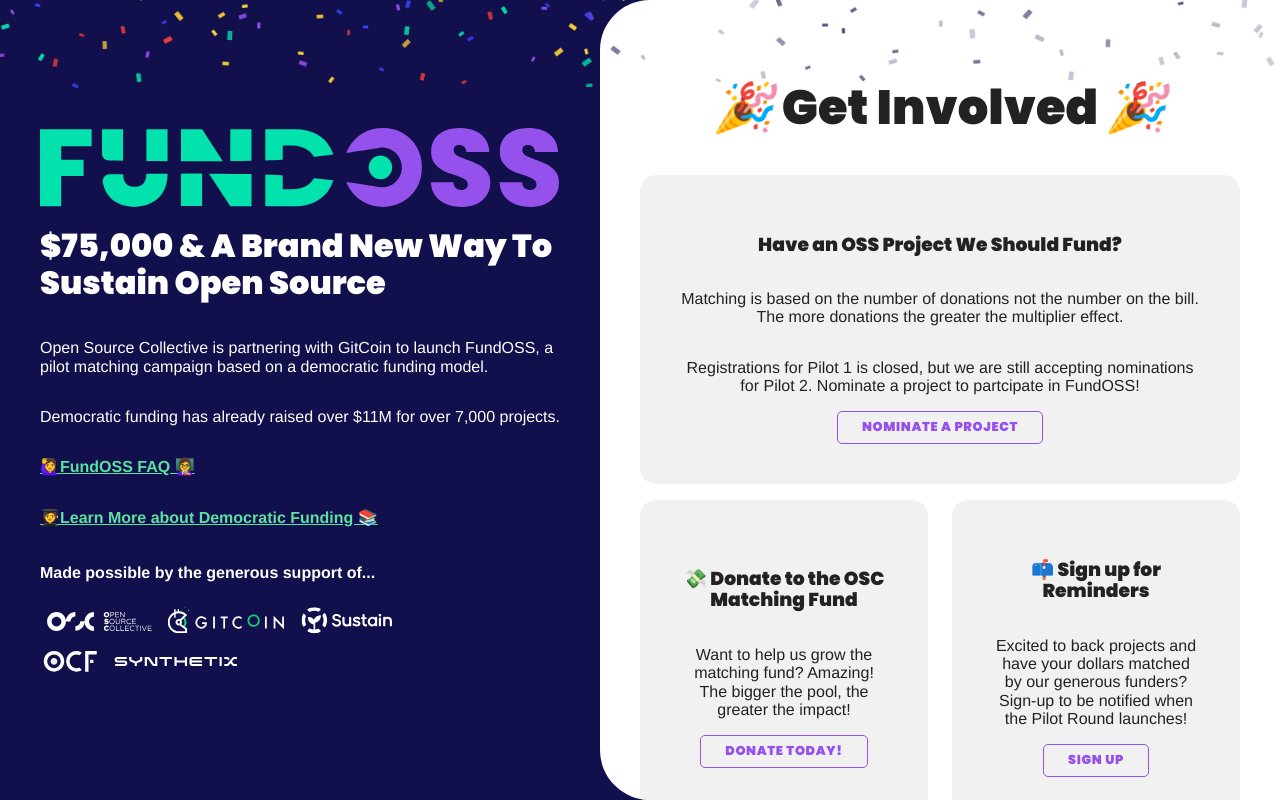
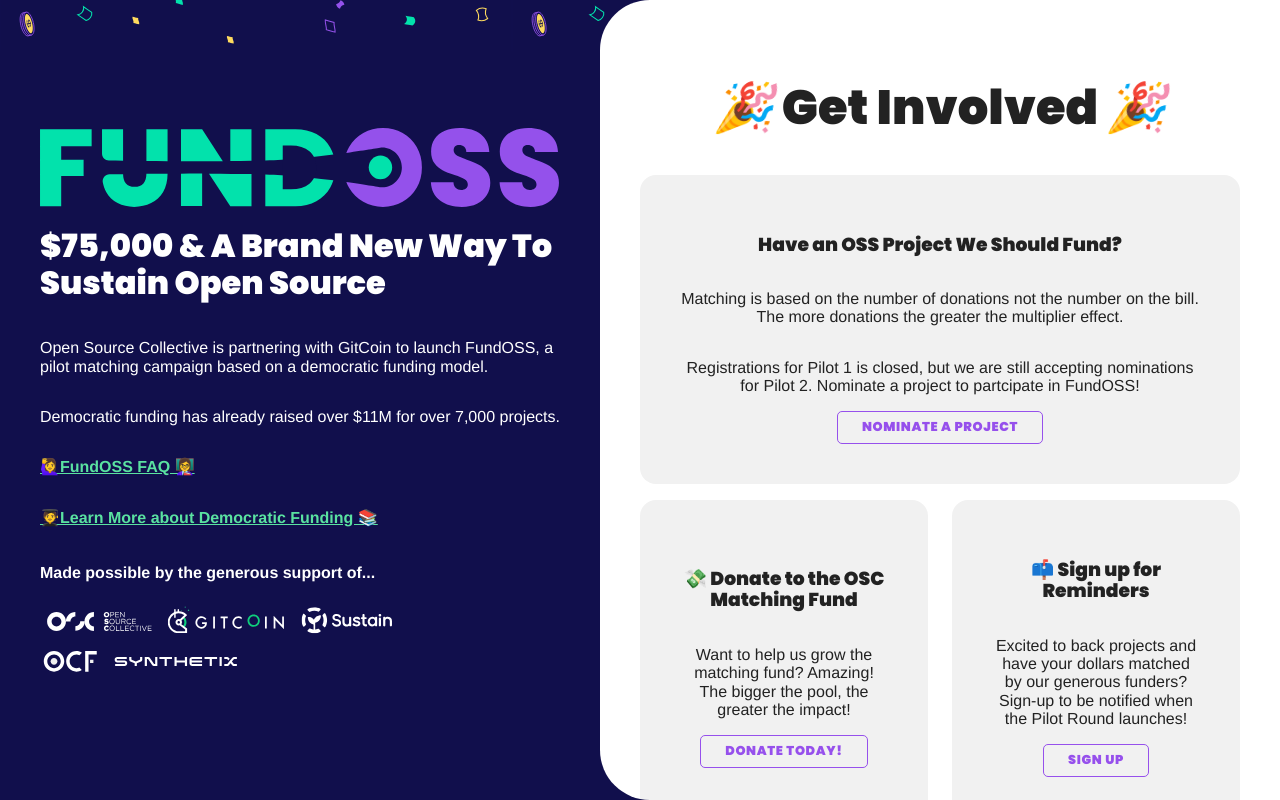
Before and after one commit to zherring/fundoss, a website built with Parcel: page index.html in a window 1280 px wide. Built offline with nearby package versions, Linux system fonts and the light colour scheme.

Commit message:
tweak bg

```diff
--- a/scss/base.scss
+++ b/scss/base.scss
@@ -6,8 +6,9 @@
 body, html { width: 100%; height: 100%; }
 
 body {
-  background: $dkprpl url('/img/confetti-color.png') no-repeat top left;
-  background-size: contain;
+  background: $dkprpl url('/img/bg-seamless.svg') repeat-x top left;
+  background-size: 40%;
+  background-position: 0 -17rem;
   display: flex;
   flex-direction: row;
   font-family: Helvetica, arial, sans-serif;
@@ -70,8 +71,8 @@
   overflow: scroll;
   width: 50vw;
   min-width: 680px;
-  background: $white url('/img/confetti-mono.png') no-repeat top left;
-  background-size: contain;
+  background: $white;
+
   border-radius: 50px 0 0 50px;
   height: 100vh;
   text-align: center;
```
Also changed, not shown: css/base.css, img/bg-seamless.svg (added), 4 other files.
